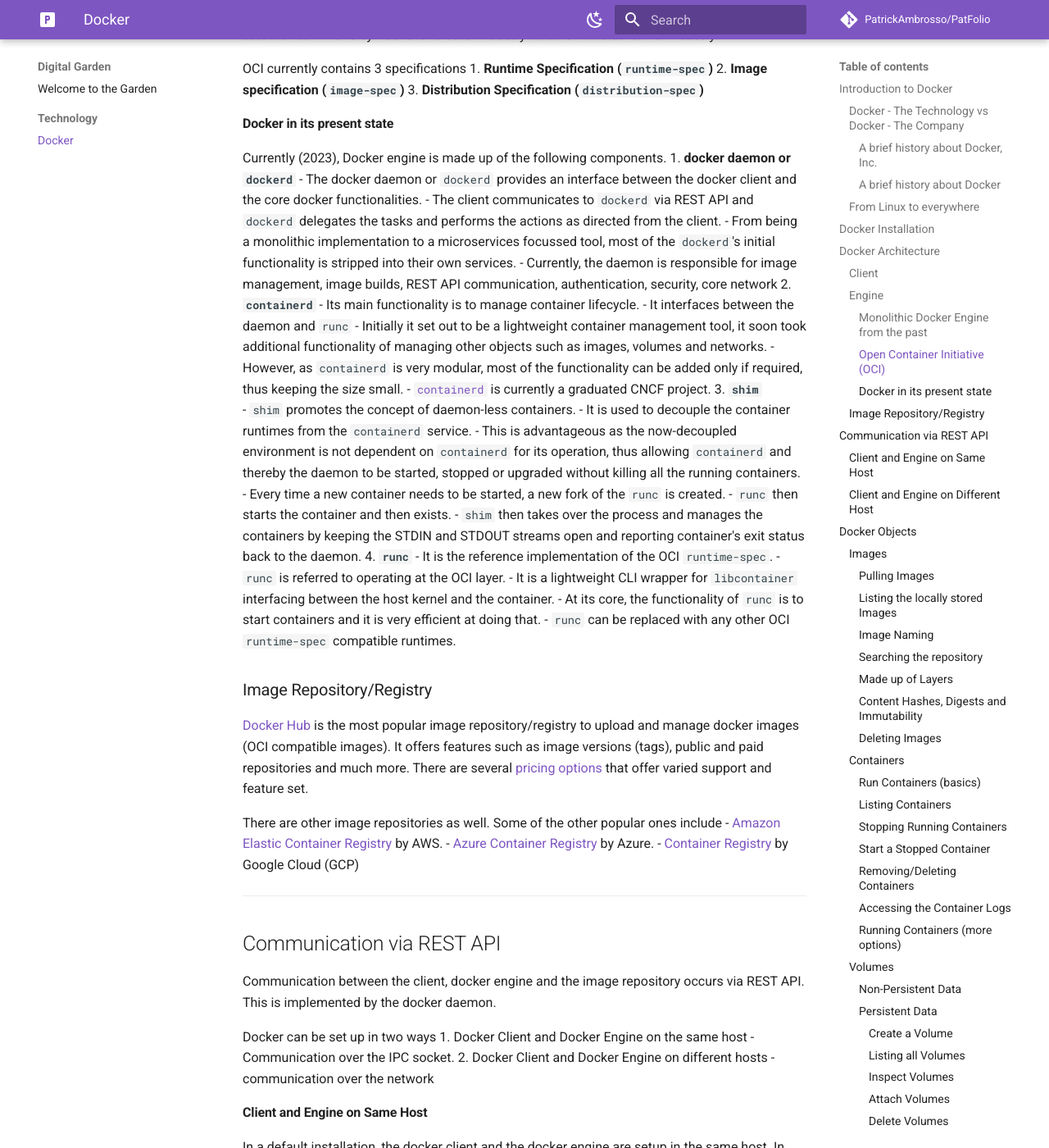
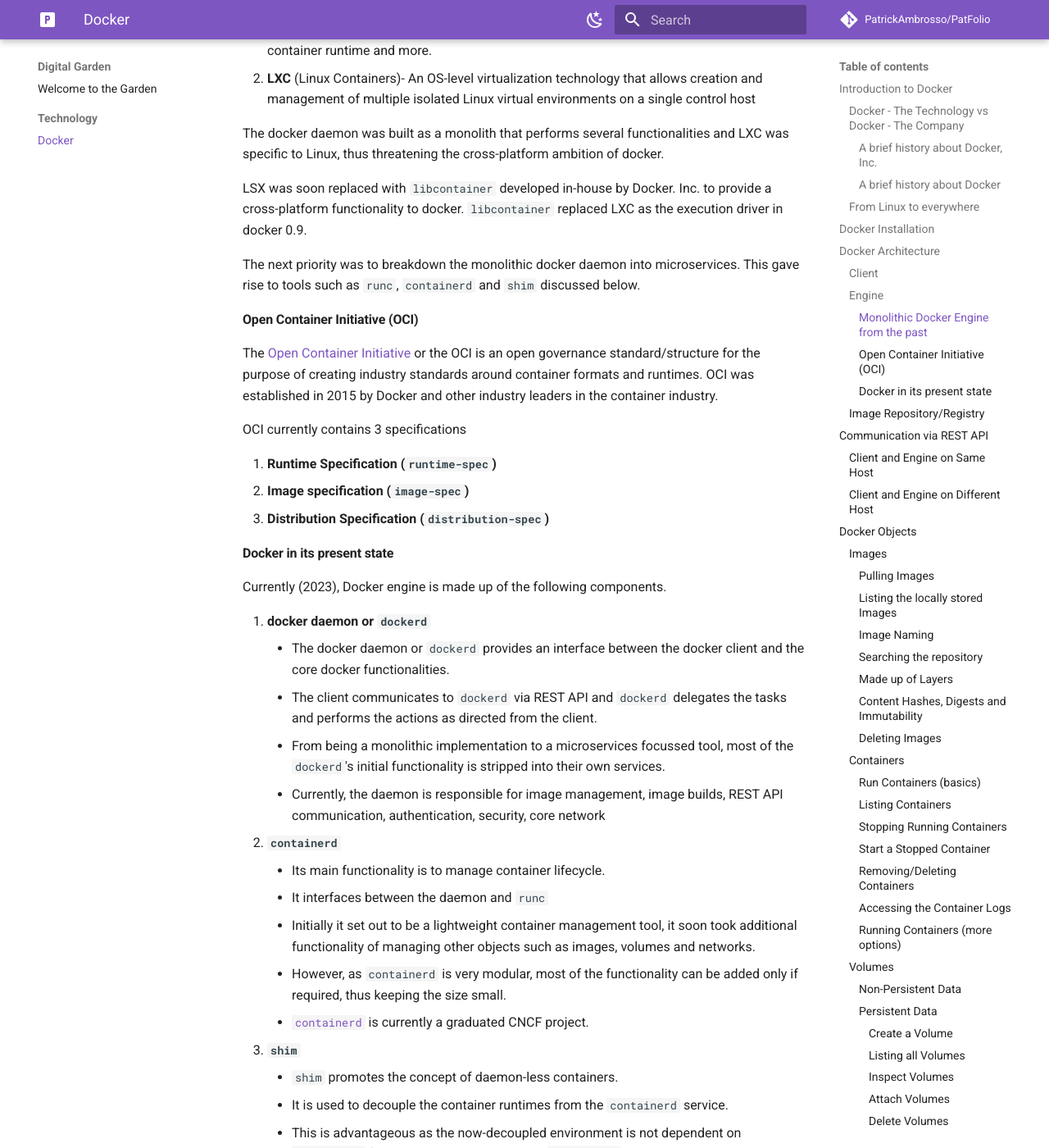
Before and after one commit to PatrickAmbrosso/Personal-Website, an MkDocs documentation site: the page built from docs/notes/docker.md, in a window 1280 px wide and 1400 px high, scrolled down 2875 px. Shown: the whole window at 82% size. Built offline with MkDocs 1.6.1 and Material for MkDocs 9.7.7, drawn with Linux system fonts in a browser that asks for light colours; comment, search, counter and statistics services are not loaded; some of the changed text lies outside the part shown.

Commit message:
Docs Update

````diff
--- a/docs/notes/docker.md
+++ b/docs/notes/docker.md
@@ -3,6 +3,7 @@
 
 ### Docker - The Technology vs Docker - The Company
 The term Docker could refer to two things,
+
 1. Docker, Inc. - The company behind developing the product.
 2. [Docker](https://www.docker.com/) - One of the the products the company offers.
 
@@ -23,6 +24,7 @@
 
 ### From Linux to everywhere
 Docker traditionally was developed to work on the Linux OS, but slowly with Microsoft's contributions and close support with Docker, Inc. the platform is also available for Windows. This gave birth to 2 types of containers namely,
+
 1. Linux Containers - Runs on Windows, Mac and Linux
 2. Windows Containers - Runs on Windows
 
@@ -38,8 +40,6 @@
     docker pull mcr.microsoft.com/powershell:lts-nanoserver-1903
     ```
 
-
-
 As containers share the kernel of the host operating system, Windows containers cannot run on a Mac or Linux. However, thanks to Microsoft's support for Linux, Windows containers as well as Linux containers can run on Windows.
 
 ---
@@ -49,6 +49,7 @@
 ---
 ## Docker Architecture
 Docker follows a simple client-server architecture along with a central repository to store and serve the images. Thus, there are 3 main components in a docker implementation.
+
 1. **Client**
 	- It connects to the docker engine to *send and receive commands and outputs*.
 	- It could be a *GUI Application* such as Docker Desktop (available for Windows and Mac) or a *CLI Tool* available for Docker CLI (Windows, Mac and Linux).
@@ -68,6 +69,7 @@
 - The docker client provides a primary way for the users to interact with docker.
 - It provides an interface to manage container objects such as images, containers, volumes, networks and other plugins.
 - Docker client is available as
+
 	1. **Docker CLI** - Available in Windows, Mac and Linux.
 	2. **Docker Desktop** - Available on Windows and Mac.
 
@@ -76,6 +78,7 @@
 
 #### Monolithic Docker Engine from the past
 When docker was initially released, the docker engine had two components.
+
 1. **Docker Daemon or `dockerd`** - a singular daemon that contained the code for client, API, container runtime and more.
 2. **LXC** (Linux Containers)- An OS-level virtualization technology that allows creation and management of multiple isolated Linux virtual environments on a single control host
 
@@ -89,12 +92,14 @@
 The [Open Container Initiative](https://opencontainers.org/) or the OCI is an open governance standard/structure for the purpose of creating industry standards around container formats and runtimes. OCI was established in 2015 by Docker and other industry leaders in the container industry.
 
 OCI currently contains 3 specifications
+
 1. **Runtime Specification (`runtime-spec`)**
 2. **Image specification (`image-spec`)**
 3. **Distribution Specification (`distribution-spec`)**
 
 #### Docker in its present state
 Currently (2023), Docker engine is made up of the following components.
+
 1. **docker daemon or `dockerd`**
 	- The docker daemon or `dockerd` provides an interface between the docker client and the core docker functionalities.
 	- The client communicates to `dockerd` via REST API and `dockerd` delegates the tasks and performs the actions as directed from the client.
@@ -124,6 +129,7 @@
 [Docker Hub](https://hub.docker.com/) is the most popular image repository/registry to upload and manage docker images (OCI compatible images). It offers features such as image versions (tags), public and paid repositories and much more. There are several [pricing options](https://www.docker.com/pricing/) that offer varied support and feature set.
 
 There are other image repositories as well. Some of the other popular ones include
+
 - [Amazon Elastic Container Registry](https://aws.amazon.com/ecr/) by AWS.
 - [Azure Container Registry](https://azure.microsoft.com/en-in/products/container-registry/) by Azure.
 - [Container Registry](https://cloud.google.com/container-registry/) by Google Cloud (GCP)
@@ -133,17 +139,19 @@
 Communication between the client, docker engine and the image repository occurs via REST API. This is implemented by the docker daemon.
 
 Docker can be set up in two ways
+
 1. Docker Client and Docker Engine on the same host - Communication over the IPC socket.
 2. Docker Client and Docker Engine on different hosts - communication over the network
 
 #### Client and Engine on Same Host
 In a default installation, the docker client and the docker engine are setup in the same host. In such cases the communication is made via the local IPC socket.
 
-:::note IPC Socket
-Unix Domain Socket (UDS) or Inter-Process Communication (IPC) Socket is a data communications endpoint for exchanging data between processes running on the same host operating system. It is a standard component of the POSIX operating systems.
+!!! note IPC Socket
 
-In an IPC Socket communication, all communication occurs entirely within the operating system kernel.
-:::
+    Unix Domain Socket (UDS) or Inter-Process Communication (IPC) Socket is a data communications endpoint for exchanging data between processes running on the same host operating system. It is a standard component of the POSIX operating systems.
+
+    In an IPC Socket communication, all communication occurs entirely within the operating system kernel.
+
 
 The socket can be found at `/var/run/docker.sock` on Linux and at `//./pipedocker_engine` on Windows.
 
@@ -153,6 +161,7 @@
 ---
 ## Docker Objects
 Docker comprises of several entities referred commonly as objects. These are
+
 1. **[[Docker#Images|Images]]** - Templates that are used when containers are created and used.
 2. **[[Docker#Containers|Containers]]** - Running/operational instance of an image.
 3. **[[Docker#Volumes|Volumes]]** - Persistent storage for data created and stored during container runtimes.
@@ -231,6 +240,7 @@
 ```
 
 The `docker image ls` command allows to filter the output of the docker images returned based on certain criteria such as
+
 - **dangling (Accepts Boolean)** - Untagged images which usually occur when newer images are built with the tag that exists prior. Docker removes the tag from the older version of the image and attaches the tag to the newer image, thus leaving the older image without tags.
 - **before (Accepts image name/ID)** - Returns all the images created before the supplied image.
 - **since (Accepts image name/ID)** - Returns all the images created after the supplied image.
@@ -445,6 +455,7 @@
 ```
 
 An important note to take is that a container runs *as long as a main task is designated* to it. Without a process, the container terminates. Thus, here are a couple of things to keep in mind.
+
 1. Starting a container without a main process, terminates it immediately.
 2. Killing the main process of a running container, terminates the container.
 
@@ -464,10 +475,12 @@
 ```
 
 A couple of important things to keep in mind when stopping and starting containers.
+
 1. Stopping and Starting a container does not destroy the data within it.
 2. However, if a container is terminated, the data is lost.
 
 Containers can be configured to automatically restart based on a restart policy. These restart policies are *container scoped*. Following are the restart policies currently available
+
 - `always` - Always restart containers
 - `unless-stopped` - Restart unless explicitly stopped
 - `on-failed` - Restart if the container fails and terminates
@@ -543,6 +556,7 @@
 
 ### Volumes
 By default, all data stored within a container's runtime storage is deleted when the container is terminated. Volumes are a way to manage that behavior to allow to create non-persistent and persistent storage for data as required.
+
 1. **Non-Persistent Data**
 	- Default storage mode for containers
 	- The data is wiped as soon as the container is terminated.
@@ -553,6 +567,7 @@
 
 #### Non-Persistent Data
 Containers are considered to be immutable, meaning that they are read-only entities. However, a read-write layer is essential to run certain processes on containers. This is provided by means of storage drivers. Following are the storage drivers currently available.
+
 - Storage Drivers available on Linux
 	- `AUFS`
 	- `overlay2`
@@ -568,9 +583,9 @@
 - **Volumes can be mapped to external storage** - Volumes can be mapped to external storage services both on-premises and on cloud, thus allowing them to share storage with other machines.
 - **Volumes can be mounted to multiple containers** - Volumes provide features to attach them to multiple containers at the same time.
 
-:::note Docker Volumes as First-Class Citizens
-Volumes in Docker are first-class citizens and have their own object in the API. Thus some sub-commands might mean different thing entirely in volumes as to what it would mean in the context of an image or a container.
-:::
+!!! note Docker Volumes as First-Class Citizens
+
+    Volumes in Docker are first-class citizens and have their own object in the API. Thus some sub-commands might mean different thing entirely in volumes as to what it would mean in the context of an image or a container.
 
 ##### Create a Volume
 To create a new volume, use the following command
@@ -630,6 +645,7 @@
 
 ##### Delete Volumes
 Docker Volumes can be deleted with the following commands
+
 1. `docker volume rm` - (*SINGLE ACTION*) Deletes specific volumes supplied by their volume names.
 2. `docker volume prune` - (*MASS ACTION*) Deletes all volumes that are currently not attached to a container or service.
 
@@ -672,23 +688,26 @@
 docker plugin install purestorage/docker-plugin:latest --alias pure --grant-all-permissions
 ```
 
-:::danger Data Corruptions in Shared Volumes
-When writing data to a shared volume, there might be instances where the container holds the data in local buffer before committing to the shared volume. If multiple containers perform this delayed update, it is possible that the container that updates the data at the last might overwrite the existing data.
+!!! danger Data Corruptions in Shared Volumes
 
-To avoid this, the application or service that might access the shared volume must be developed in a way to circumvent the overwrite issue.
-:::
+    When writing data to a shared volume, there might be instances where the container holds the data in local buffer before committing to the shared volume. If multiple containers perform this delayed update, it is possible that the container that updates the data at the last might overwrite the existing data.
+
+    To avoid this, the application or service that might access the shared volume must be developed in a way to circumvent the overwrite issue.
+
 
 ### Networks
 
 
 #### Architecture and Implementation
 At its highest level, networking in docker is comprised of 3 major components.
+
 1. **Container Network Model (CNM)** - Provides the Specification of network implementation.
 2. **Libnetwork** - Implementation of CNM for Docker.
 3. **Drivers** - Offers support for network topologies.
 
 ##### Container Network Model (CNM)
 Container Network Model provides the design fundamentals for networking in docker. CNM can be divided into 3 main building blocks.
+
 1. **Sandboxes**
 	- Isolated network stacks, containing ethernet interfaces, ports, routing tables and DNS config.
 2. **Endpoints**
````
